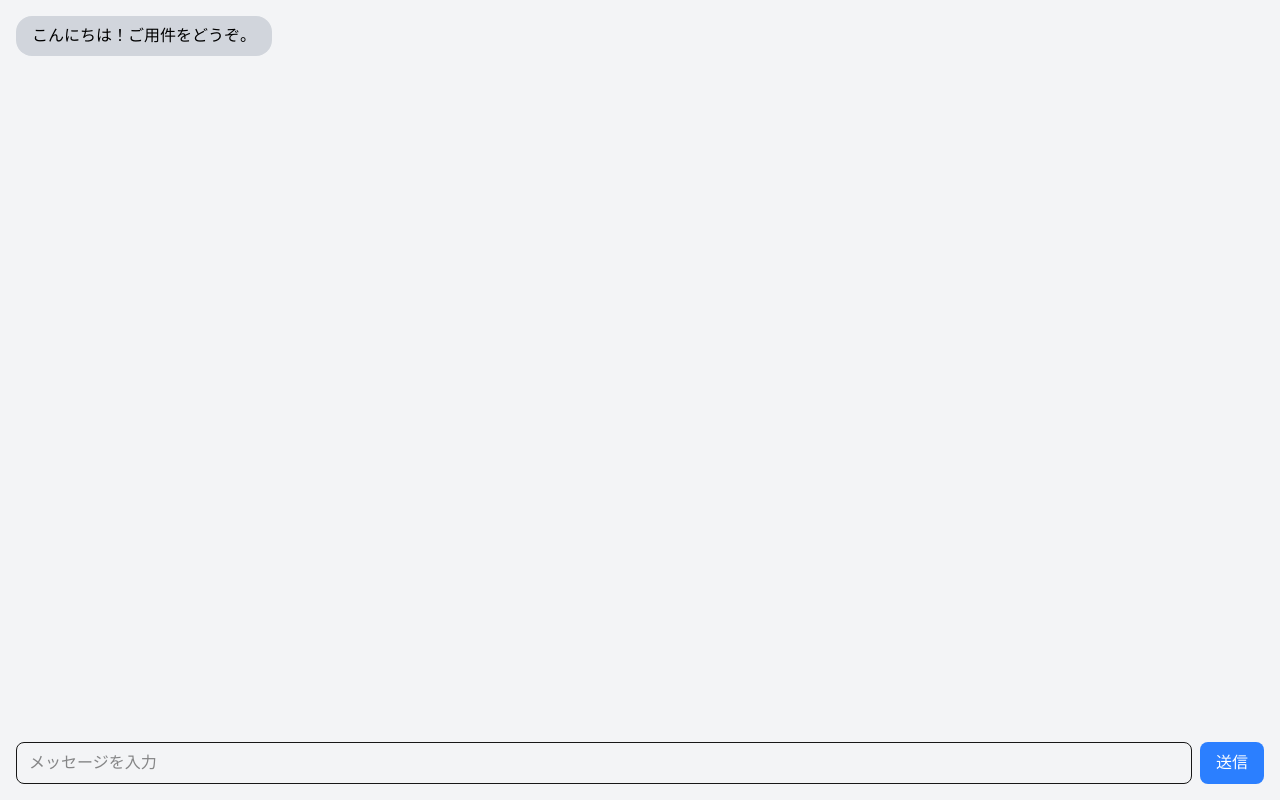
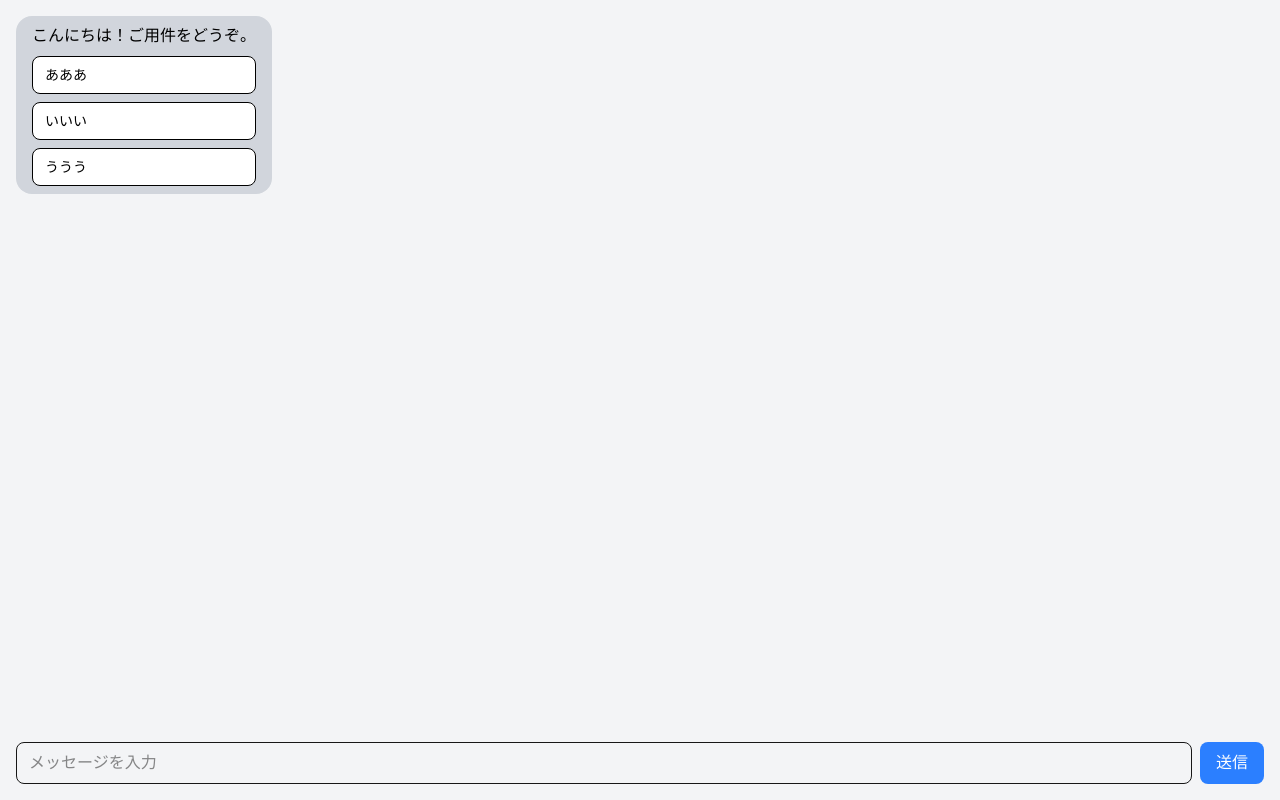
Before and after one commit to Mahiro-Sakurai/chatai, a Next.js app: page / in a window 1280 px wide. Built offline with nearby package versions, Linux system fonts and the light colour scheme.

Commit message:
選択肢をUI上で追加しました。

```diff
--- a/src/app/page.tsx
+++ b/src/app/page.tsx
@@ -5,18 +5,28 @@ import MessageList from "@/components/Chat/MessageList";
 import { useChat } from "@/features/chat/useChat";
 import { Message } from "@/features/chat/types";
 
-
 export default function Page() {
-  // 初期メッセージを渡す
-  const { value, setValue, messages, sendMessage } = useChat([
-    { role: "ai", content: "こんにちは！ご用件をどうぞ。" },
+  const { value, setValue, messages, sendMessage, setMessages } = useChat([
+    {
+      role: "ai",
+      content: "こんにちは！ご用件をどうぞ。",
+      options: ["あああ", "いいい", "ううう"]
+    },
   ]);
 
+  function handleSelectOption(option: string) {
+    // ユーザーの選択をメッセージに追加
+    setMessages((prev) => [
+      ...prev,
+      { role: "user", content: option }
+    ]);
 
+    // TODO: AIの応答を追加する処理を入れてもOK
+  }
 
   return (
     <div className="flex flex-col h-screen p-4 bg-gray-100">
-      <MessageList messages={messages} />
+      <MessageList messages={messages} onSelectOption={handleSelectOption} />
       <InputForm
         value={value}
         onChange={(e) => setValue(e.target.value)}
--- a/src/components/Chat/MessageItem.tsx
+++ b/src/components/Chat/MessageItem.tsx
@@ -1,18 +1,27 @@
 // メッセージ1つ分のUI
+import { Message } from "@/features/chat/types";
+import OptionButtons from "./OptionButtons";
 
 type Props = {
-    role: "user" | "ai";
-    content: string;
+    message: Message;
+    onSelectOption: (option: string) => void;
 };
 
-export default function MessageItem({ role, content }: Props) {
+export default function MessageItem({ message, onSelectOption }: Props) {
+    const { role, content, options } = message;
+
     return (
         <div className={`flex ${role === "user" ? "justify-end" : "justify-start"}`}>
             <div
-                className={`px-4 py-2 rounded-2xl max-w-xs ${role === "user" ? "bg-blue-500 text-white" : "bg-gray-300 text-black"
+                className={`px-4 py-2 rounded-2xl max-w-xs ${role === "user"
+                    ? "bg-blue-500 text-white"
+                    : "bg-gray-300 text-black"
                     }`}
             >
                 {content}
+                {options && role === "ai" && (
+                    <OptionButtons options={options} onSelect={onSelectOption} />
+                )}
             </div>
         </div>
     );
--- a/src/components/Chat/MessageList.tsx
+++ b/src/components/Chat/MessageList.tsx
@@ -1,16 +1,18 @@
 // メッセージ一覧を描画
+// src/components/Chat/MessageList.tsx
+import { Message } from "@/features/chat/types";
 import MessageItem from "./MessageItem";
-import { Message } from "@/features/chat/types";
 
 type Props = {
     messages: Message[];
+    onSelectOption: (option: string) => void;
 };
 
-export default function MessageList({ messages }: Props) {
+export default function MessageList({ messages, onSelectOption }: Props) {
     return (
         <div className="flex-1 overflow-y-auto mb-4 space-y-2">
             {messages.map((msg, i) => (
-                <MessageItem key={i} role={msg.role} content={msg.content} />
+                <MessageItem key={i} message={msg} onSelectOption={onSelectOption} />
             ))}
         </div>
     );
--- /dev/null
+++ b/src/components/Chat/OptionButtons.tsx
@@ -0,0 +1,21 @@
+// src/components/Chat/OptionButtons.tsx
+type Props = {
+    options: string[];
+    onSelect: (option: string) => void;
+};
+
+export default function OptionButtons({ options, onSelect }: Props) {
+    return (
+        <div className="mt-2 flex flex-col space-y-2">
+            {options.map((opt, i) => (
+                <button
+                    key={i}
+                    onClick={() => onSelect(opt)}
+                    className="px-3 py-2 bg-white border rounded-lg hover:bg-gray-100 text-left text-sm"
+                >
+                    {opt}
+                </button>
+            ))}
+        </div>
+    );
+}
--- a/src/features/chat/types.ts
+++ b/src/features/chat/types.ts
@@ -1,5 +1,5 @@
 export type Message = {
     role: "user" | "ai";
     content: string;
-    options?: string;
+    options?: string[];
 };
```
